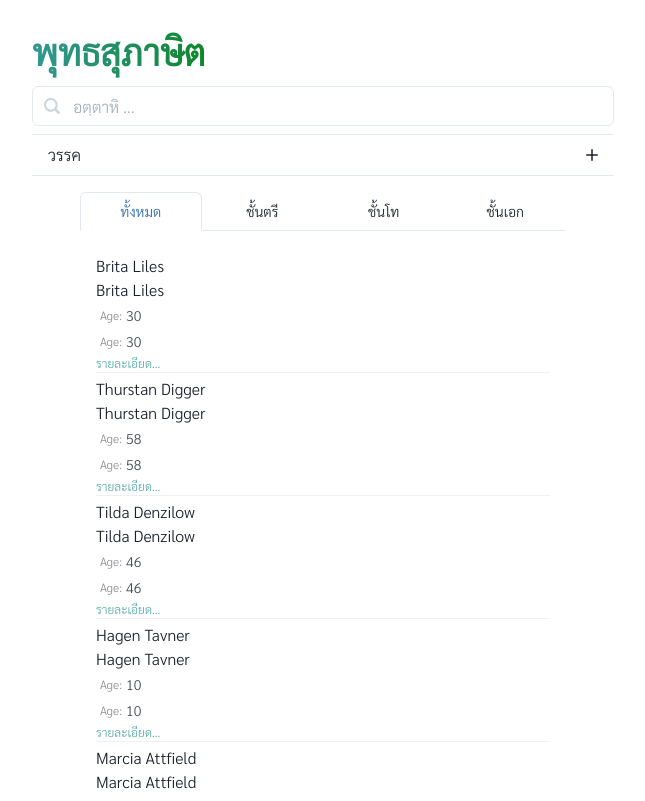
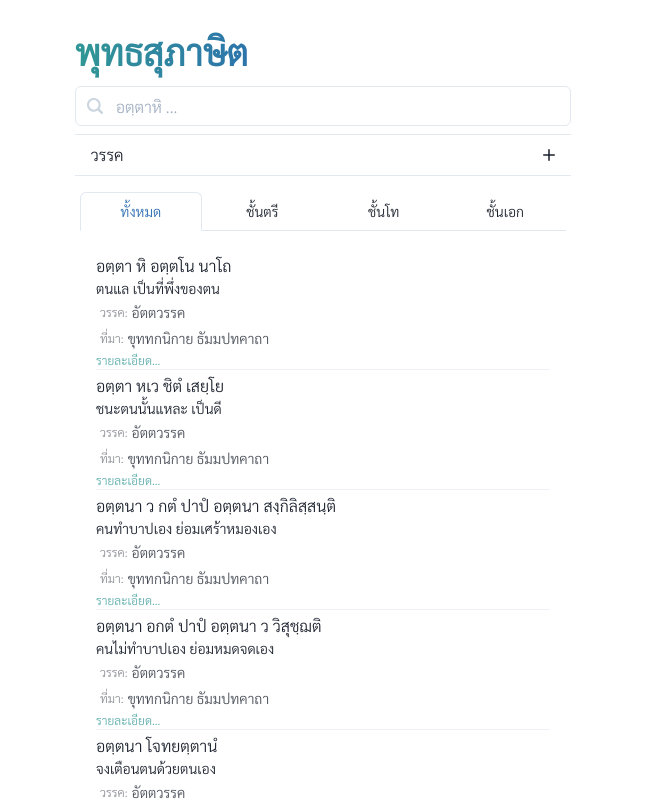
Before and after one commit to kalhong90s/Buddhist-proverbs-search, a React (Create React App) app: page / in a window 1280 px wide. Shown: the top 801 px of the page, without its empty margins (317-962 px from the left). Built offline with nearby package versions, Linux system fonts and the light colour scheme.

Commit message:
modified

```diff
--- a/src/views/SearchUser/SearchUserView.js
+++ b/src/views/SearchUser/SearchUserView.js
@@ -36,7 +36,7 @@ function SearchUserView() {
   }, [])
 
   return (
-    <Flex direction="column" m={4} align="center"  maxWidth="600" >
+    <Flex direction="column" m={4} align="center"  maxWidth="lg" >
       <SearchUserFilters searchUserState={searchUserState} searchUserDispatch={searchUserDispatch} />
       <SearchUserList searchUserState={searchUserState} searchUserDispatch={searchUserDispatch} />
       <Divider mt={2} />
--- a/src/views/SearchUser/components/BackdropDetail.js
+++ b/src/views/SearchUser/components/BackdropDetail.js
@@ -15,7 +15,6 @@ function BackdropDetail({ object }) {
     const [overlay, setOverlay] = useState(<OverlayOne />)
 
 
-
     return (
       <>
         <Link fontSize="xs" opacity={0.8} color="teal.500" _hover={{ color: "teal.700", textDecoration :'underline' }}  onClick={() => {
@@ -24,21 +23,16 @@ function BackdropDetail({ object }) {
           }}>รายละเอียด...
           </Link>
 
-
-
-        <Modal scrollBehavior="inside" isCentered isOpen={isOpen} onClose={onClose}>
+        <Modal scrollBehavior="inside" isCentered isOpen={isOpen} onClose={onClose}  size="lg">
           {overlay}
           <ModalContent>
-            <ModalHeader> {object.firstName} <br/>  waefawefawoifahsdafs </ModalHeader>
-            <ModalHeader> {object.firstName} <br/>  waefawefawoifahsdafs </ModalHeader>
+
+            <ModalHeader bgGradient='linear(to-r, teal.500, blue.600)' bgClip='text' > {object.firstName} </ModalHeader>
+            <ModalHeader fontSize="md">{object.lastName}</ModalHeader>
 
             <ModalCloseButton />
             <ModalBody>
-              <Text> Sit nulla est ex deserunt exercitation anim occaecat. Nostrud ullamco deserunt aute id consequat veniam incididunt duis in sint irure nisi. Mollit officia cillum Lorem ullamco minim nostrud elit officia tempor esse quis.
-
-Sunt ad dolore quis aute consequat. Magna exercitation reprehenderit magna aute tempor cupidatat consequat elit dolor adipisicing. Mollit dolor eiusmod sunt ex incididunt cillum quis. Velit duis sit officia eiusmod Lorem aliqua enim laboris do dolor eiusmod. Et mollit incididunt nisi consectetur esse laborum eiusmod pariatur proident Lorem eiusmod et. Culpa deserunt nostrud ad veniam. Sit nulla est ex deserunt exercitation anim occaecat. Nostrud ullamco deserunt aute id consequat veniam incididunt duis in sint irure nisi. Mollit officia cillum Lorem ullamco minim nostrud elit officia tempor esse quis.
-
-Sunt ad dolore quis aute consequat. Magna exercitation reprehenderit magna aute tempor cupidatat consequat elit dolor adipisicing. Mollit dolor eiusmod sunt ex incididunt cillum quis. Velit duis sit officia eiusmod Lorem aliqua enim laboris do dolor eiusmod. Et mollit incididunt nisi consectetur esse laborum eiusmod pariatur proident Lorem eiusmod et. Culpa deserunt nostrud ad veniam.</Text>
+              <Text>{object.detail}</Text>
             </ModalBody>
             <ModalFooter>
               <Button onClick={onClose}>Close</Button>
--- a/src/views/SearchUser/components/SearchUserFilters.js
+++ b/src/views/SearchUser/components/SearchUserFilters.js
@@ -20,7 +20,7 @@ const SearchUserFilters = ({ searchUserDispatch }) => {
     return  (
     <Box w='97%'mt={2} mb={2}>
       <Grid  templateColumns='1.5fr 2fr' >
-          <Text  fontSize='4xl' bgGradient='linear(to-r, teal.500, green)'  fontWeight='extrabold' bgClip='text'>พุทธสุภาษิต</Text>
+          <Text  fontSize='4xl' bgGradient='linear(to-r, teal.500, blue.600)' bgClip='text' fontWeight='extrabold' >พุทธสุภาษิต</Text>
       </Grid>
       <Grid templateColumns='1fr' gap={2}  mt={2} mb={2}>
           <InputGroup >
--- a/src/views/SearchUser/components/SearchUserList.js
+++ b/src/views/SearchUser/components/SearchUserList.js
@@ -53,19 +53,19 @@ function SearchUserList({ searchUserState, searchUserDispatch }) {
           searchUserState.pagination.data.map(user => {
             return (
               <ListItem key={`${user.firstName}${user.age}`}>
-                <Text>
-                  {user.firstName}   {user.lastName}
+                <Text fontSize="md" >
+                  {user.firstName}
                 </Text>
-                <Text>
-                  {user.firstName}   {user.lastName}
+                <Text fontSize="sm" >
+                  {user.lastName}
                 </Text>
                 <Flex align="center">
-                  <Text fontSize="xs" m={1} opacity={0.5}>Age: </Text>
+                  <Text fontSize="xs" m={1} opacity={0.5}>วรรค: </Text>
                   <Text fontSize="sm" opacity={0.8}>{user.age}</Text>
                 </Flex>
                 <Flex align="center">
-                  <Text fontSize="xs" m={1} opacity={0.5}>Age: </Text>
-                  <Text fontSize="sm" opacity={0.8}>{user.age}</Text>
+                  <Text fontSize="xs" m={1} opacity={0.5}>ที่มา: </Text>
+                  <Text fontSize="sm" opacity={0.8}>{user.email}</Text>
                 </Flex>
                 <Flex align="center">
                 <BackdropDetail  object={user}/>
--- a/src/views/SearchUser/data.json
+++ b/src/views/SearchUser/data.json
@@ -1,10 +1,10 @@
 {
-    "users": [{"id":1,"firstName":"Brita","lastName":"Liles","email":"bliles0@huffingtonpost.com","gender":"Female","age":30},
-    {"id":2,"firstName":"Thurstan","lastName":"Digger","email":"tdigger1@photobucket.com","gender":"Male","age":58},
-    {"id":3,"firstName":"Tilda","lastName":"Denzilow","email":"tdenzilow2@studiopress.com","gender":"Female","age":46},
-    {"id":4,"firstName":"Hagen","lastName":"Tavner","email":"htavner3@aboutads.info","gender":"Male","age":10},
-    {"id":5,"firstName":"Marcia","lastName":"Attfield","email":"mattfield4@cbc.ca","gender":"Female","age":25},
-    {"id":6,"firstName":"Ora","lastName":"Riccardini","email":"oriccardini5@unesco.org","gender":"Female","age":52},
+    "users": [{"id":1,"firstName":"อตฺตา หิ อตฺตโน นาโถ","lastName":"ตนแล เป็นที่พึ่งของตน","email":"ขุททกนิกาย ธัมมปทคาถา","detail":"คำว่า “ตน” นั้นคือ “กาย” กับ “ใจ” พุทธศาสนาสอนว่า ใจเป็นใหญ่ ใจเป็นประธาน เพราะใจเป็นความรู้สึกนึกคิด ขณะที่กายเป็นผู้กระทำตาม ดังคำกล่าวที่ว่า “ใจเป็นนาย กายเป็นบ่าว” พระพุทธองค์จึงทรงสอนให้เราทั้งหลายพากันฝึกจิตอบรมใจให้ตั้งมั่นอยู่แต่ในกุศลธรรมความดี พระพุทธองค์ตรัสว่า “ตถาคตเป็นแต่เพียงผู้บอก ส่วนการปฏิบัติตามหรือไม่เป็นเรื่องของพวกเธอ” พระพุทธดำรัสนี้ชี้ให้เห็นว่า ตนเท่านั้นที่เป็นที่พึ่งของตนได้ เฉกเช่นการรับประทานอาหาร เมื่อตนรับประทานเอง ก็ย่อมอิ่มเอง จะอิ่มแทนผู้อื่นไม่ได้ และผู้อื่นจะรับประทานแล้วอิ่มแทนเราก็ไม่ได้  การสร้างบุญกุศลด้วยการประพฤติปฏิบัติตามหลักธรรมคำสอนขององค์พระศาสดา อาทิ ทาน ศีล ภาวนา ย่อมทำให้ได้ที่พึ่งที่ได้ยาก เช่น บุญกุศล ตลอดจนมรรคผลนิพพาน ซึ่งไม่มีใครสามารถจะดลบันดาลให้ได้นอกจากตัวเราเอง","age":"อัตตวรรค"},
+    {"id":2,"firstName":"อตฺตา หเว ชิตํ เสยฺโย","lastName":"ชนะตนนั้นแหละ เป็นดี","email":"ขุททกนิกาย ธัมมปทคาถา","gender":"Male","age":"อัตตวรรค"},
+    {"id":3,"firstName":"อตฺตนา ว กตํ ปาปํ อตฺตนา สงฺกิลิสฺสนฺติ","lastName":"คนทำบาปเอง ย่อมเศร้าหมองเอง","email":"ขุททกนิกาย ธัมมปทคาถา","gender":"Female","age":"อัตตวรรค"},
+    {"id":4,"firstName":"อตฺตนา อกตํ ปาปํ อตฺตนา ว วิสุชฺฌติ","lastName":"คนไม่ทำบาปเอง ย่อมหมดจดเอง","email":"ขุททกนิกาย ธัมมปทคาถา","gender":"Female","age":"อัตตวรรค"},
+    {"id":5,"firstName":"อตฺตนา โจทยตฺตานํ","lastName":"จงเตือนตนด้วยตนเอง","email":"ขุททกนิกาย ธัมมปทคาถา","gender":"Female","age":"อัตตวรรค"},
+    {"id":6,"firstName":"Ora","lastName":"Riccardini","email":"ขุททกนิกาย ธัมมปทคาถา","gender":"Female","age":"อัตตวรรค"},
     {"id":7,"firstName":"Shaughn","lastName":"Worgan","email":"sworgan6@dailymail.co.uk","gender":"Male","age":80},
     {"id":8,"firstName":"Ollie","lastName":"Brookshaw","email":"obrookshaw7@topsy.com","gender":"Female","age":83},
     {"id":9,"firstName":"Tully","lastName":"Juris","email":"tjuris8@biglobe.ne.jp","gender":"Male","age":67},
```
